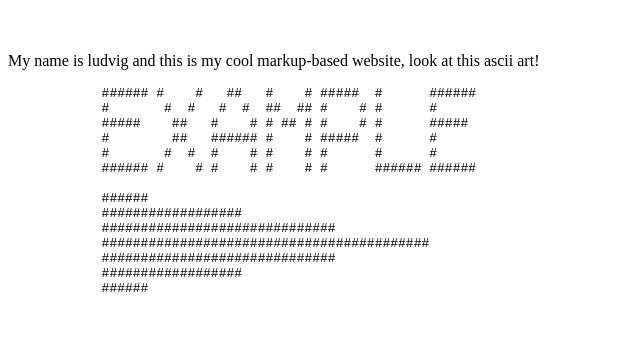
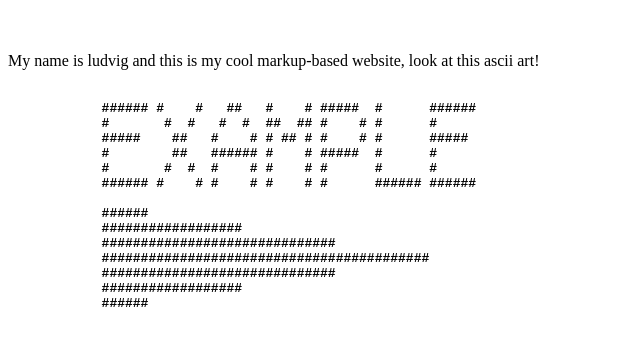
Before and after one commit to LudNyq1/U210924X2, a plain HTML site: page index.html in a window 1280 px wide. Shown: the part 48-394 px from the top of the page, without its empty margins (0-640 px from the left). Drawn offline with Linux system fonts and the light colour scheme.

Commit message:
Initial commit with html

```diff
--- a/index.html
+++ b/index.html
@@ -7,7 +7,7 @@
         <h1>Hello and welcome</h1>
         <br>
         <p>My name is ludvig and this is my cool markup-based website, look at this ascii art!</p>
-        <pre>
+        <pre><b>
             ###### #    #   ##   #    # #####  #      ######
             #       #  #   #  #  ##  ## #    # #      #
             #####    ##   #    # # ## # #    # #      #####
```
